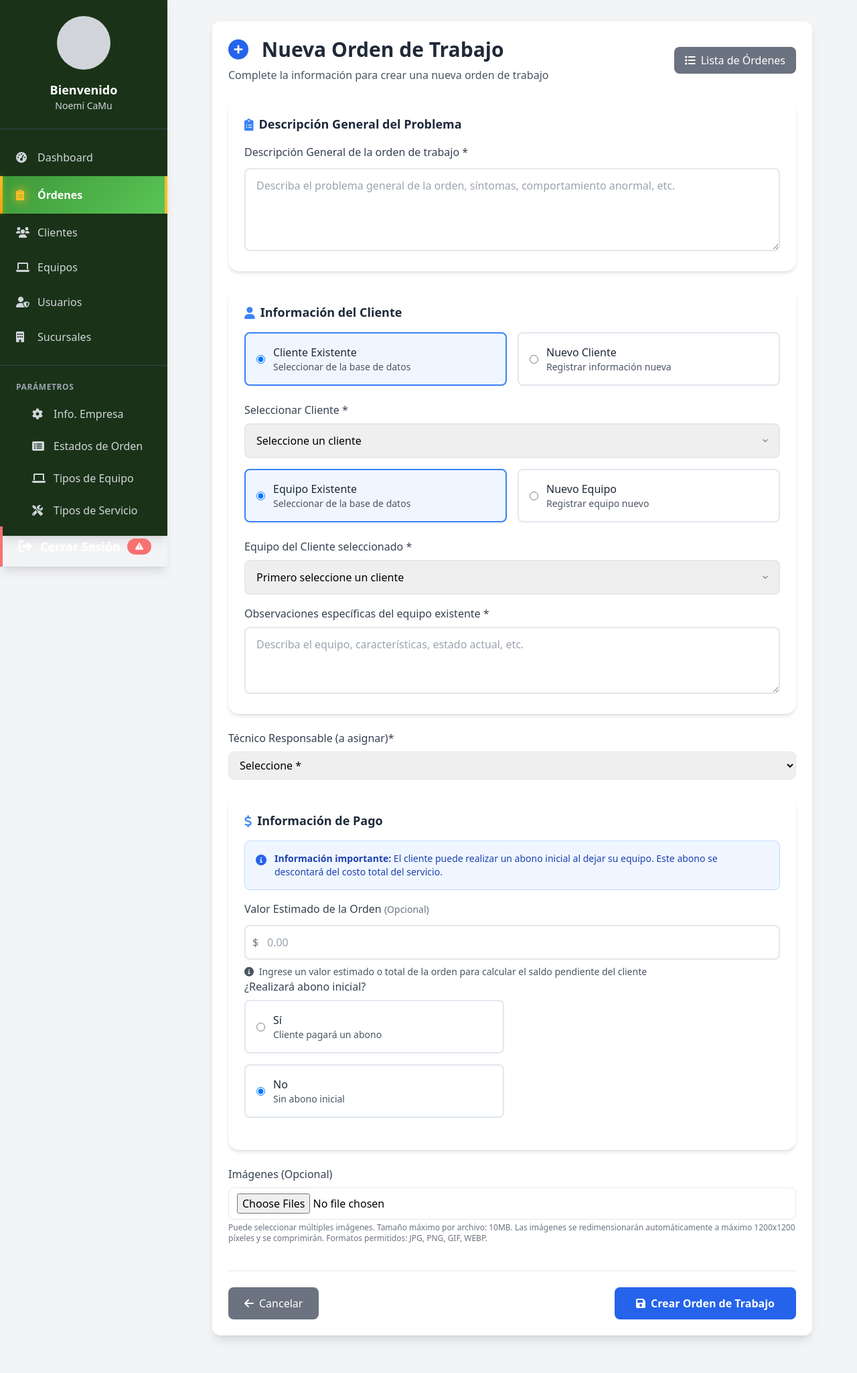
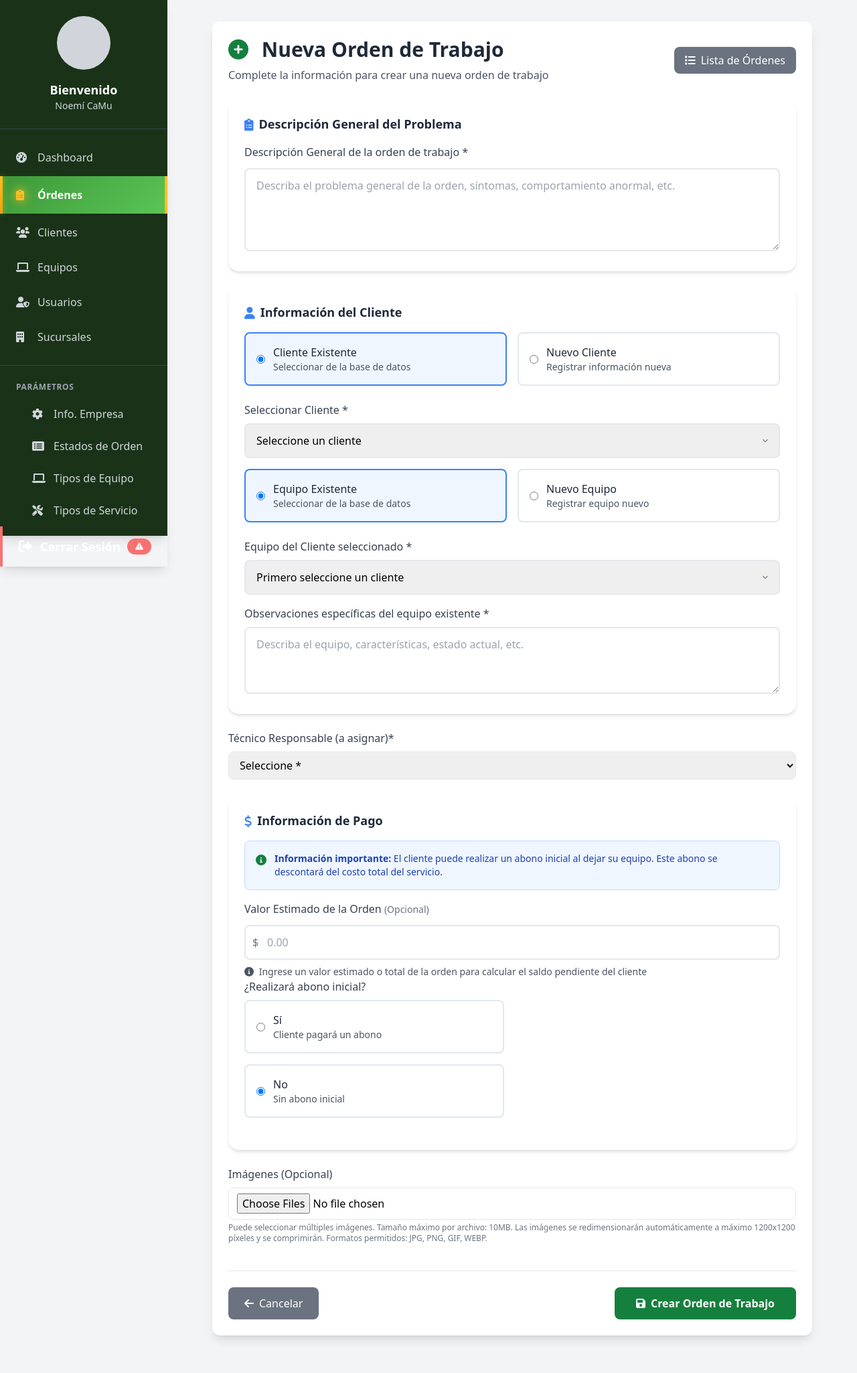
Before and after one commit to codeservic-jl/gestiondeequipos, a PHP site: page /modules/ordenes/nueva.php in a window 1280 px wide. Shown: the whole page at 67% size. Run offline with PHP 8.4, Linux system fonts and the light colour scheme; a user stored in the database is signed in; data comes from the database, SQL or seed files in the repository; some libraries are stand-ins or nearby versions.

Commit message:
fix: overlay menú móvil, sucursal auto-select, botones azules y error seguimiento
- Overlay del menú hamburguesa: reemplaza clases Tailwind por inline styles con z-index:45
  para garantizar que se apliquen en elementos dinámicos y tape el contenido correctamente
- Login: auto-selecciona la sucursal si solo hay una, sin mostrar la opción "Seleccione"
- Error al registrar seguimiento: elimina columna fecha_actualizacion inexistente del UPDATE
- Botones azules: reemplaza bg-blue-* por bg-green-* en lista de clientes, equipos,
  usuarios, ordenes, parámetros empresa y seguimiento público
- Paginación: cambia azul por verde en ordenes, equipos y usuarios

Co-Authored-By: Claude Sonnet 4.6 <noreply@anthropic.com>

```diff
--- a/assets/js/mobile-menu.js
+++ b/assets/js/mobile-menu.js
@@ -81,7 +81,7 @@ class MobileMenu {
         if (!document.getElementById('mobile-overlay')) {
             const overlay = document.createElement('div');
             overlay.id = 'mobile-overlay';
-            overlay.className = 'fixed inset-0 bg-black bg-opacity-50 z-30 md:hidden';
+            overlay.style.cssText = 'position:fixed;top:0;left:0;right:0;bottom:0;background:rgba(0,0,0,0.5);z-index:45;';
             overlay.addEventListener('click', () => this.closeMenu());
             document.body.appendChild(overlay);
         }
--- a/login.php
+++ b/login.php
@@ -77,9 +77,11 @@ if ($_SERVER['REQUEST_METHOD'] == 'POST') {
                 </div>
 
                 <select name="id_sucursal" required class="w-full px-3 py-2 border rounded-lg focus:outline-none focus:border-green-500">
+                    <?php if (count($sucursales) !== 1): ?>
                     <option value="">Seleccione una sucursal</option>
+                    <?php endif; ?>
                     <?php foreach ($sucursales as $sucursal): ?>
-                        <option value="<?php echo $sucursal['id_sucursal']; ?>">
+                        <option value="<?php echo $sucursal['id_sucursal']; ?>" <?php echo count($sucursales) === 1 ? 'selected' : ''; ?>>
                             <?php echo htmlspecialchars($sucursal['nombre'] . ': ' . $sucursal['direccion']); ?>
                         </option>
                     <?php endforeach; ?>
--- a/modules/clientes/lista.php
+++ b/modules/clientes/lista.php
@@ -142,7 +142,7 @@ $clientes = $stmt->fetchAll();
                                 <i class="fas fa-search"></i>
                             </button>
                         </div>
-                        <a href="nuevo.php" class="w-full md:w-auto bg-blue-900 text-white px-4 py-2 rounded-lg hover:bg-blue-800 flex items-center justify-center transition-colors duration-200 shadow-md">
+                        <a href="nuevo.php" class="w-full md:w-auto bg-green-800 text-white px-4 py-2 rounded-lg hover:bg-green-900 flex items-center justify-center transition-colors duration-200 shadow-md">
                             <i class="fas fa-plus mr-2"></i> Nuevo Cliente
                         </a>
                     </div>
@@ -165,7 +165,7 @@ $clientes = $stmt->fetchAll();
                                     <td class="px-6 py-4 whitespace-nowrap text-sm">
                                         <div class="flex items-center space-x-2">
                                             <a href="ver_cliente.php?id=<?php echo $cliente['id_cliente']; ?>"
-                                                class="text-blue-600 hover:text-blue-800">
+                                                class="text-green-700 hover:text-blue-800">
                                                 <i class="fas fa-eye"></i>
                                             </a>
                                             <a href="editar.php?id=<?php echo $cliente['id_cliente']; ?>"
@@ -204,7 +204,7 @@ $clientes = $stmt->fetchAll();
                         <?php for ($i = 1; $i <= $total_paginas; $i++): ?>
                             <a href="?pagina=<?php echo $i; ?>"
                                 class="relative inline-flex items-center px-4 py-2 border border-gray-300 bg-white text-sm font-medium
-                                  <?php echo $i === $pagina_actual ? 'text-blue-600 bg-blue-50' : 'text-gray-700 hover:bg-gray-50'; ?>">
+                                  <?php echo $i === $pagina_actual ? 'text-green-700 bg-blue-50' : 'text-gray-700 hover:bg-gray-50'; ?>">
                                 <?php echo $i; ?>
                             </a>
                         <?php endfor; ?>
--- a/modules/equipos/lista.php
+++ b/modules/equipos/lista.php
@@ -134,7 +134,7 @@ $equipos = $stmt->fetchAll();
                                 <i class="fas fa-search"></i>
                             </button>
                         </div>
-                        <a href="nuevo.php" class="w-full md:w-auto bg-blue-900 text-white px-4 py-2 rounded-lg hover:bg-blue-800 flex items-center justify-center transition-colors duration-200 shadow-md">
+                        <a href="nuevo.php" class="w-full md:w-auto bg-green-800 text-white px-4 py-2 rounded-lg hover:bg-green-900 flex items-center justify-center transition-colors duration-200 shadow-md">
                             <i class="fas fa-plus mr-2"></i> Nuevo Equipo
                         </a>
                     </div>
@@ -157,7 +157,7 @@ $equipos = $stmt->fetchAll();
                                     <td class="px-6 py-4 whitespace-nowrap text-sm">
                                         <div class="flex items-center space-x-2">
                                             <a href="ver.php?id=<?php echo $equipo['id_equipo']; ?>"
-                                                class="text-blue-600 hover:text-blue-800">
+                                                class="text-green-700 hover:text-blue-800">
                                                 <i class="fas fa-eye"></i>
                                             </a>
                                             <a href="editar.php?id=<?php echo $equipo['id_equipo']; ?>"
@@ -187,7 +187,7 @@ $equipos = $stmt->fetchAll();
                         <nav class="flex space-x-2">
                             <?php for ($i = 1; $i <= $total_paginas; $i++): ?>
                                 <a href="?pagina=<?php echo $i; ?><?php echo $termino_busqueda ? '&buscar=' . urlencode($termino_busqueda) : ''; ?>"
-                                    class="px-3 py-1 rounded <?php echo $i === $pagina_actual ? 'bg-blue-900 text-white' : 'bg-gray-200 text-gray-700 hover:bg-gray-300'; ?>">
+                                    class="px-3 py-1 rounded <?php echo $i === $pagina_actual ? 'bg-green-800 text-white' : 'bg-gray-200 text-gray-700 hover:bg-gray-300'; ?>">
                                     <?php echo $i; ?>
                                 </a>
                             <?php endfor; ?>
--- a/modules/ordenes/lista.php
+++ b/modules/ordenes/lista.php
@@ -156,7 +156,7 @@ $ordenes = $stmt->fetchAll();
                         <?php for ($i = 1; $i <= $total_paginas; $i++): ?>
                             <a href="?pagina=<?php echo $i; ?>"
                                 class="relative inline-flex items-center px-4 py-2 border border-gray-300 bg-white text-sm font-medium
-                                  <?php echo $i === $pagina_actual ? 'text-blue-600 bg-blue-50' : 'text-gray-700 hover:bg-gray-50'; ?>">
+                                  <?php echo $i === $pagina_actual ? 'text-green-700 bg-green-50' : 'text-gray-700 hover:bg-gray-50'; ?>">
                                 <?php echo $i; ?>
                             </a>
                         <?php endfor; ?>
@@ -208,7 +208,7 @@ $ordenes = $stmt->fetchAll();
                 let html = '<nav class="relative z-0 inline-flex rounded-md shadow-sm -space-x-px" aria-label="Pagination">';
 
                 for (let i = 1; i <= totalPages; i++) {
-                    html += `<a href="?pagina=${i}" class="relative inline-flex items-center px-4 py-2 border border-gray-300 bg-white text-sm font-medium ${i === currentPage ? 'text-blue-600 bg-blue-50' : 'text-gray-700 hover:bg-gray-50'}">${i}</a>`;
+                    html += `<a href="?pagina=${i}" class="relative inline-flex items-center px-4 py-2 border border-gray-300 bg-white text-sm font-medium ${i === currentPage ? 'text-green-700 bg-green-50' : 'text-gray-700 hover:bg-gray-50'}">${i}</a>`;
                 }
 
                 html += '</nav>';
--- a/modules/ordenes/nueva.php
+++ b/modules/ordenes/nueva.php
@@ -906,7 +906,7 @@ if ($_SERVER['REQUEST_METHOD'] == 'POST') {
                     <div class="flex items-center justify-between mb-6">
                         <div>
                             <h1 class="text-3xl font-bold text-gray-800">
-                                <i class="fas fa-plus-circle text-blue-600 mr-3"></i>
+                                <i class="fas fa-plus-circle text-green-700 mr-3"></i>
                                 Nueva Orden de Trabajo
                             </h1>
                             <p class="text-gray-600 mt-2">Complete la información para crear una nueva orden de trabajo</p>
@@ -1089,7 +1089,7 @@ if ($_SERVER['REQUEST_METHOD'] == 'POST') {
                                     <div x-show="tipoEquipo === 'nuevo'" class="space-y-4">
                                         <div class="bg-blue-50 border border-blue-200 rounded-lg p-4">
                                             <div class="flex items-start">
-                                                <i class="fas fa-info-circle text-blue-600 mt-1 mr-3"></i>
+                                                <i class="fas fa-info-circle text-green-700 mt-1 mr-3"></i>
                                                 <div class="text-sm text-blue-800">
                                                     <strong>Información importante:</strong> Solo la marca es obligatoria. Si no conoce el modelo o número de serie, se usarán valores por defecto: "S/N" para modelo y se generará un número de serie automático.
                                                 </div>
@@ -1172,7 +1172,7 @@ if ($_SERVER['REQUEST_METHOD'] == 'POST') {
                                 </div>
                                 <div class="bg-blue-50 border border-blue-200 rounded-lg p-4 mt-4">
                                     <div class="flex items-start">
-                                        <i class="fas fa-info-circle text-blue-600 mt-1 mr-3"></i>
+                                        <i class="fas fa-info-circle text-green-700 mt-1 mr-3"></i>
                                         <div class="text-sm text-blue-800">
                                             <strong>Información importante:</strong> Seleccione el tipo de cliente para activar las validaciones correspondientes.
                                         </div>
@@ -1243,7 +1243,7 @@ if ($_SERVER['REQUEST_METHOD'] == 'POST') {
                                         </div>
                                         <div class="ml-3">
                                             <p class="text-blue-700 font-medium">Información importante:</p>
-                                            <p class="text-blue-600 text-sm">Si no conoce algunos datos del equipo, puede dejarlos vacíos. Se usarán valores por defecto: "S/N" para marca/modelo y se generará un número de serie automático.</p>
+                                            <p class="text-green-700 text-sm">Si no conoce algunos datos del equipo, puede dejarlos vacíos. Se usarán valores por defecto: "S/N" para marca/modelo y se generará un número de serie automático.</p>
                                         </div>
                                     </div>
                                 </div>
@@ -1331,7 +1331,7 @@ if ($_SERVER['REQUEST_METHOD'] == 'POST') {
 
                         <div class="bg-blue-50 border border-blue-200 rounded-lg p-4 mb-4">
                             <div class="flex items-start">
-                                <i class="fas fa-info-circle text-blue-600 mt-1 mr-3"></i>
+                                <i class="fas fa-info-circle text-green-700 mt-1 mr-3"></i>
                                 <div class="text-sm text-blue-800">
                                     <strong>Información importante:</strong>
                                     El cliente puede realizar un abono inicial al dejar su equipo.
@@ -1539,7 +1539,7 @@ if ($_SERVER['REQUEST_METHOD'] == 'POST') {
                             <i class="fas fa-arrow-left mr-2"></i>Cancelar
                         </a>
                         <button type="submit"
-                                class="bg-blue-600 text-white px-8 py-3 rounded-lg hover:bg-blue-700 transition-colors font-semibold">
+                                class="bg-green-700 text-white px-8 py-3 rounded-lg hover:bg-green-800 transition-colors font-semibold">
                             <i class="fas fa-save mr-2"></i>Crear Orden de Trabajo
                         </button>
                     </div>
--- a/modules/ordenes/seguimiento_publico.php
+++ b/modules/ordenes/seguimiento_publico.php
@@ -59,7 +59,7 @@ $ordenes = $stmt->fetchAll();
                             class="w-full px-4 py-2 border rounded-lg">
                     </div>
                 </div>
-                <button type="submit" class="mt-4 w-full bg-blue-600 text-white py-2 px-4 rounded-lg hover:bg-blue-700">
+                <button type="submit" class="mt-4 w-full bg-green-700 text-white py-2 px-4 rounded-lg hover:bg-green-800">
                     Buscar
                 </button>
             </form>
--- a/modules/parametros/empresa.php
+++ b/modules/parametros/empresa.php
@@ -166,7 +166,7 @@ if ($_SERVER['REQUEST_METHOD'] == 'POST') {
                             Cancelar
                         </button>
                         <button type="submit"
-                                class="bg-blue-600 text-white px-6 py-2 rounded-lg hover:bg-blue-700 transition-colors duration-200">
+                                class="bg-green-700 text-white px-6 py-2 rounded-lg hover:bg-green-800 transition-colors duration-200">
                             <i class="fas fa-save mr-2"></i>Guardar Cambios
                         </button>
                     </div>
--- a/modules/usuarios/lista.php
+++ b/modules/usuarios/lista.php
@@ -199,7 +199,7 @@ $usuarios = $stmt->fetchAll();
                     <nav class="flex space-x-2">
                         <?php for ($i = 1; $i <= $total_paginas; $i++): ?>
                             <a href="?pagina=<?php echo $i; ?><?php echo $termino_busqueda ? '&buscar=' . urlencode($termino_busqueda) : ''; ?>"
-                                class="px-3 py-1 rounded <?php echo $i === $pagina_actual ? 'bg-blue-900 text-white' : 'bg-gray-200 text-gray-700 hover:bg-gray-300'; ?>">
+                                class="px-3 py-1 rounded <?php echo $i === $pagina_actual ? 'bg-green-800 text-white' : 'bg-gray-200 text-gray-700 hover:bg-gray-300'; ?>">
                                 <?php echo $i; ?>
                             </a>
                         <?php endfor; ?>
@@ -256,7 +256,7 @@ $usuarios = $stmt->fetchAll();
             function updatePagination(totalPages, currentPage) {
                 let html = '<nav class="flex space-x-2">';
                 for (let i = 1; i <= totalPages; i++) {
-                    html += `<a href="?pagina=${i}" class="px-3 py-1 rounded ${i === currentPage ? 'bg-blue-900 text-white' : 'bg-gray-200 text-gray-700 hover:bg-gray-300'}">${i}</a>`;
+                    html += `<a href="?pagina=${i}" class="px-3 py-1 rounded ${i === currentPage ? 'bg-green-800 text-white' : 'bg-gray-200 text-gray-700 hover:bg-gray-300'}">${i}</a>`;
                 }
                 html += '</nav>';
                 paginationContainer.innerHTML = html;
```
Also changed, not shown: modules/ordenes/registrar_seguimiento.php (+7 -7 lines).
